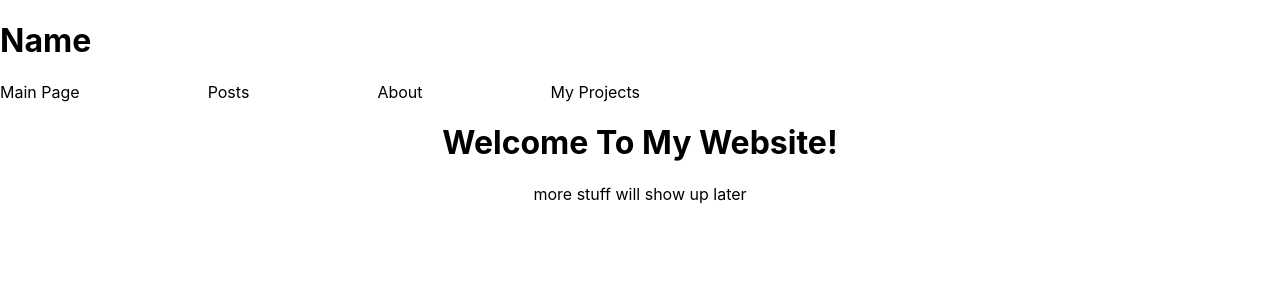
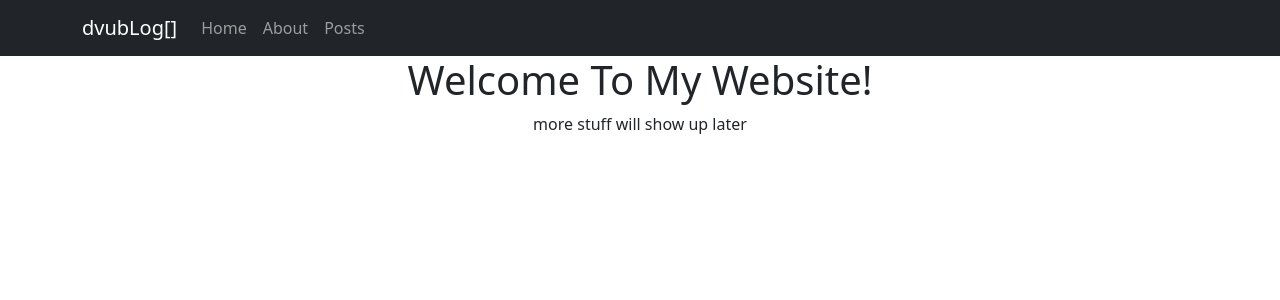
Before and after one commit to dvub/dvub-site, a Next.js app: page / in a window 1280 px wide. Shown: the top 300 px of the page. Built offline with nearby package versions, Linux system fonts and the light colour scheme.

Commit message:
added react-bootstrap

```diff
--- a/components/navbar.tsx
+++ b/components/navbar.tsx
@@ -1,16 +1,32 @@
-import Link from 'next/link'
+import Container from 'react-bootstrap/Container';
+import Nav from 'react-bootstrap/Nav';
+import Navbar from 'react-bootstrap/Navbar';
+import NavDropdown from 'react-bootstrap/NavDropdown';
+import { FC } from 'react'
 
-const Navbar = () => {
+
+
+const CustomNavBar = () => {
 
     return (
-        <div style={{display: 'flex', justifyContent: 'space-between', paddingRight: '50%'}}>
-
-            <Link href='../'>Main Page</Link>
-            <Link href='../posts'>Posts</Link>
-            <Link href='../about'>About</Link>
-            <Link href='https://github.com/dvub'>My Projects</Link>
-        </div>
+        <div>
+            <Navbar sticky='top' bg='dark' variant='dark' expand="lg">
+            <Container>
+            <Navbar.Brand href="../">dvubLog[]</Navbar.Brand>
+            <Navbar.Toggle aria-controls="basic-navbar-nav" />
+            <Navbar.Collapse id="basic-navbar-nav">
+                <Nav className="me-auto">
+                <Nav.Link href="../">Home</Nav.Link>
+                <Nav.Link href="../about">About</Nav.Link>
+                <Nav.Link href="../posts">Posts</Nav.Link>
+                </Nav>
+            </Navbar.Collapse>
+            </Container>
+        </Navbar>
+      </div>
     );
 
 }
-export default Navbar
+
+
+export default CustomNavBar
--- a/package.json
+++ b/package.json
@@ -14,6 +14,7 @@
     "bootstrap": "^5.2.0",
     "next": "12.2.5",
     "react": "18.2.0",
+    "react-bootstrap": "^2.5.0",
     "react-dom": "18.2.0",
     "remark-prism": "^1.3.6"
   },
--- a/pages/_app.tsx
+++ b/pages/_app.tsx
@@ -1,8 +1,17 @@
 import '../styles/globals.css'
 import type { AppProps } from 'next/app'
+import Head from 'next/head'
+import 'bootstrap/dist/css/bootstrap.min.css';
+import CustomNavBar from '../components/navbar';
 
 function MyApp({ Component, pageProps }: AppProps) {
-  return <Component {...pageProps} />
+  return (
+    <>
+      <CustomNavBar/>
+      <Component {...pageProps} />
+
+    </>
+  );
 }
 
 export default MyApp
--- a/pages/index.tsx
+++ b/pages/index.tsx
@@ -1,5 +1,5 @@
 import type { NextPage } from 'next'
-import Navbar from '../components/navbar'
+import CustomNavBar from '../components/navbar'
 
 // todo:
 // add syntax highlighting to mdx - DONE
@@ -10,8 +10,6 @@ const Home: NextPage = () => {
 
   return (
     <div>
-      <h1>Name</h1>
-      <Navbar></Navbar>
       <div style={{textAlign: 'center'}}>
         <h1>Welcome To My Website!</h1>
         <p>
--- a/pages/posts.tsx
+++ b/pages/posts.tsx
@@ -1,7 +1,6 @@
 import fs from 'fs'
 import { FC } from 'react'
 import { Metadata } from '../types/metada';
-import Navbar from '../components/navbar'
 import Link from 'next/link'
 
 /*
@@ -63,7 +62,6 @@ const Posts: FC<Props> = (props) => {
     });
     return (
         <div>
-            <Navbar></Navbar>
             <h1>Posts</h1>
             <ul>
                 {listItems}
```
Also changed, not shown: pages/about.tsx (+7 -4 lines), 1 other file (tests, documents, lock files or other folders).
